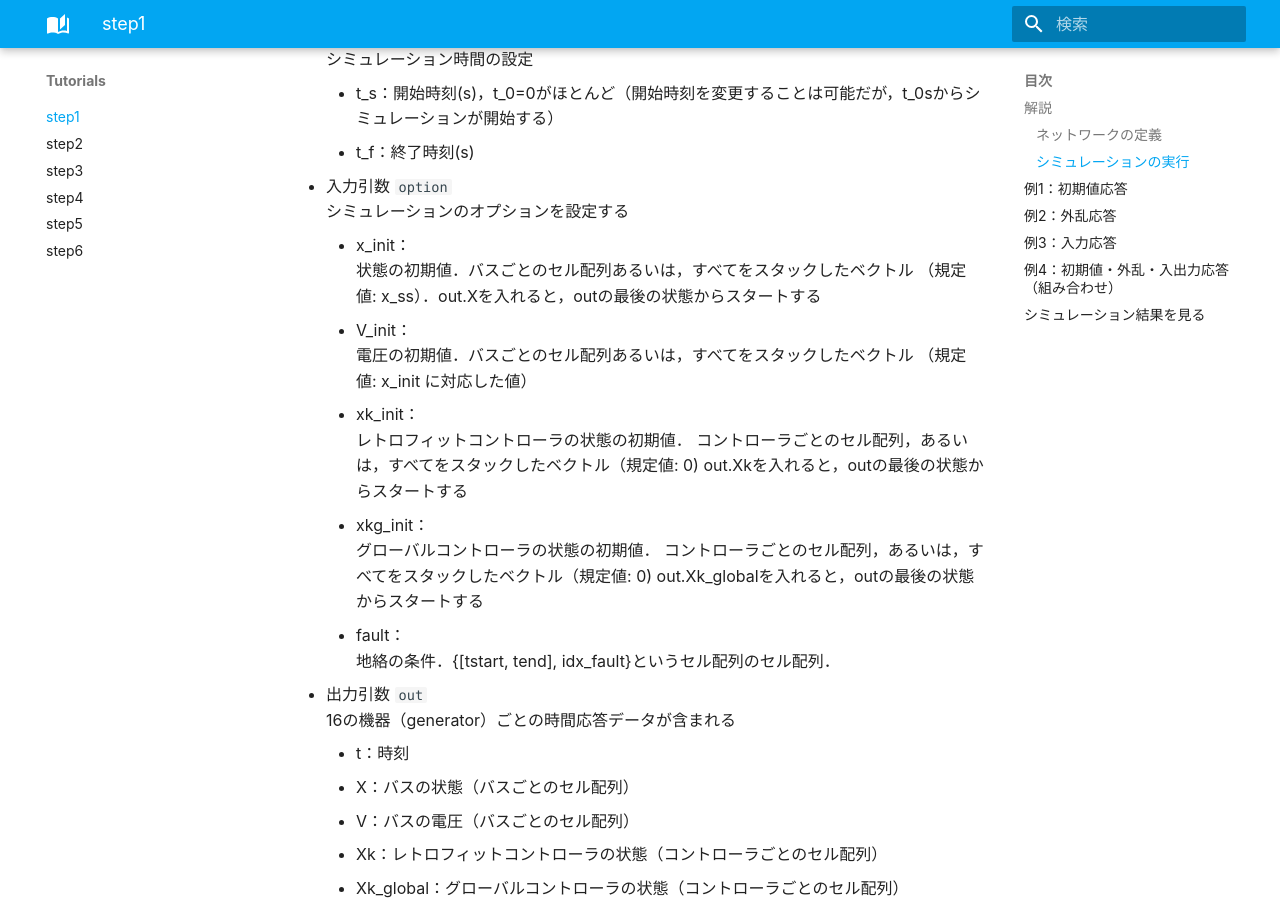
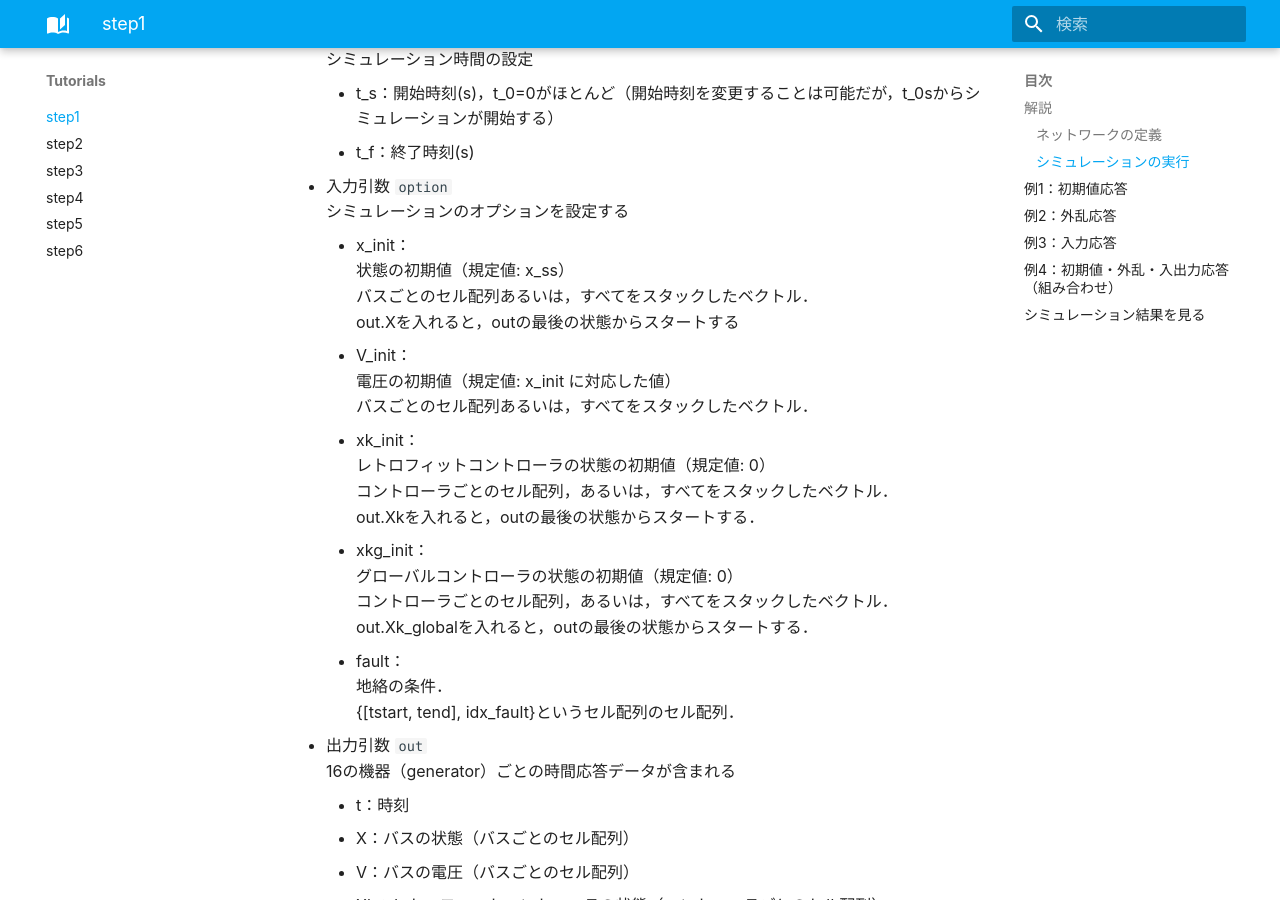
Before and after one commit to takahiro-kawaguchi/power_simulator_doc, an MkDocs documentation site: the page built from docs/Tutorials/step1.md, in a window 1280 px wide and 900 px high, scrolled down 989 px. Built offline with MkDocs 1.6.1 and Material for MkDocs 9.7.7, drawn with Linux system fonts in a browser that asks for light colours; some web fonts are replaced.

```diff
--- a/docs/Tutorials/step1.md
+++ b/docs/Tutorials/step1.md
@@ -35,15 +35,23 @@ out = net.simulate([0 20], option);
 - 入力引数 `option`
     シミュレーションのオプションを設定する
     - x_init：
-        状態の初期値．バスごとのセル配列あるいは，すべてをスタックしたベクトル （規定値: x_ss）．out.Xを入れると，outの最後の状態からスタートする
+        状態の初期値（規定値: x_ss）
+        バスごとのセル配列あるいは，すべてをスタックしたベクトル．
+        out.Xを入れると，outの最後の状態からスタートする
     - V_init：
-        電圧の初期値．バスごとのセル配列あるいは，すべてをスタックしたベクトル （規定値: x_init に対応した値）
+        電圧の初期値（規定値: x_init に対応した値）
+        バスごとのセル配列あるいは，すべてをスタックしたベクトル．
     - xk_init：
-        レトロフィットコントローラの状態の初期値． コントローラごとのセル配列，あるいは，すべてをスタックしたベクトル（規定値: 0) out.Xkを入れると，outの最後の状態からスタートする
+        レトロフィットコントローラの状態の初期値（規定値: 0）
+         コントローラごとのセル配列，あるいは，すべてをスタックしたベクトル．
+          out.Xkを入れると，outの最後の状態からスタートする．
     - xkg_init：
-        グローバルコントローラの状態の初期値． コントローラごとのセル配列，あるいは，すべてをスタックしたベクトル（規定値: 0) out.Xk_globalを入れると，outの最後の状態からスタートする
+        グローバルコントローラの状態の初期値（規定値: 0）
+        コントローラごとのセル配列，あるいは，すべてをスタックしたベクトル．
+        out.Xk_globalを入れると，outの最後の状態からスタートする．
     - fault：
-        地絡の条件．{[tstart, tend], idx_fault}というセル配列のセル配列．
+        地絡の条件．
+        {[tstart, tend], idx_fault}というセル配列のセル配列．
 - 出力引数 `out`
     16の機器（generator）ごとの時間応答データが含まれる
     - t：時刻
```
Also changed, not shown: docs/Tutorials/step6.md (+1 -1 lines).
